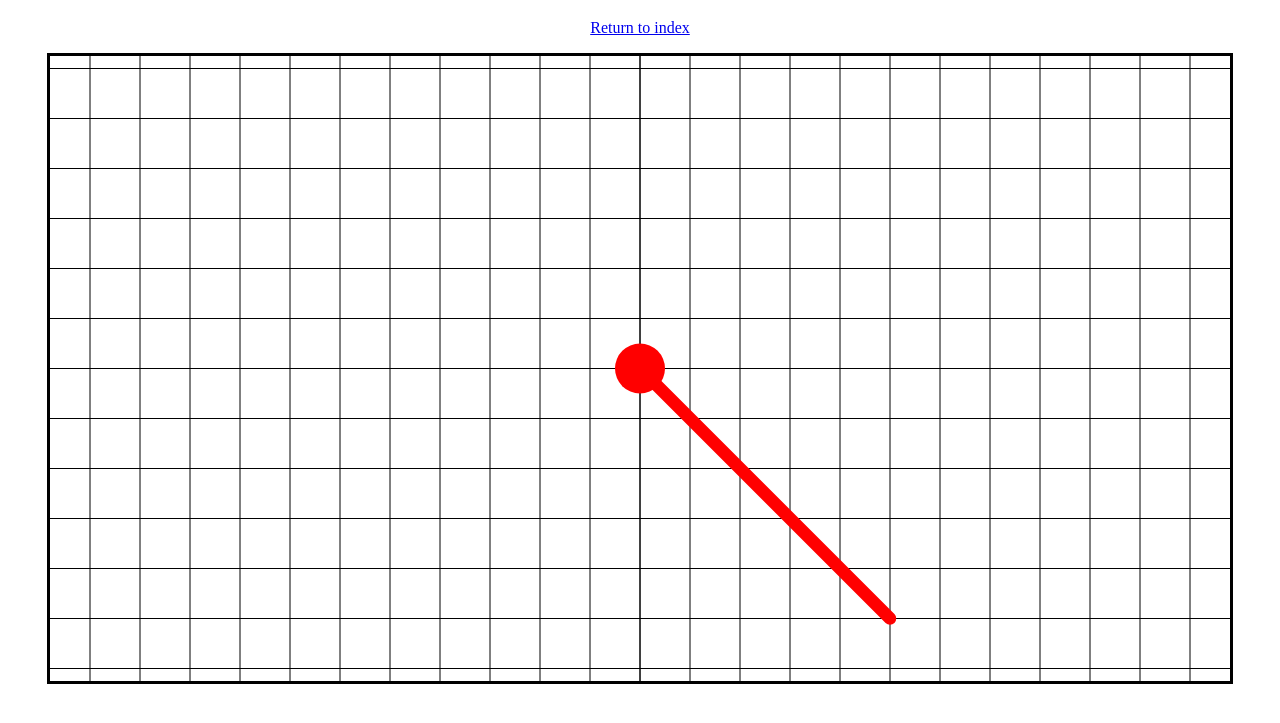
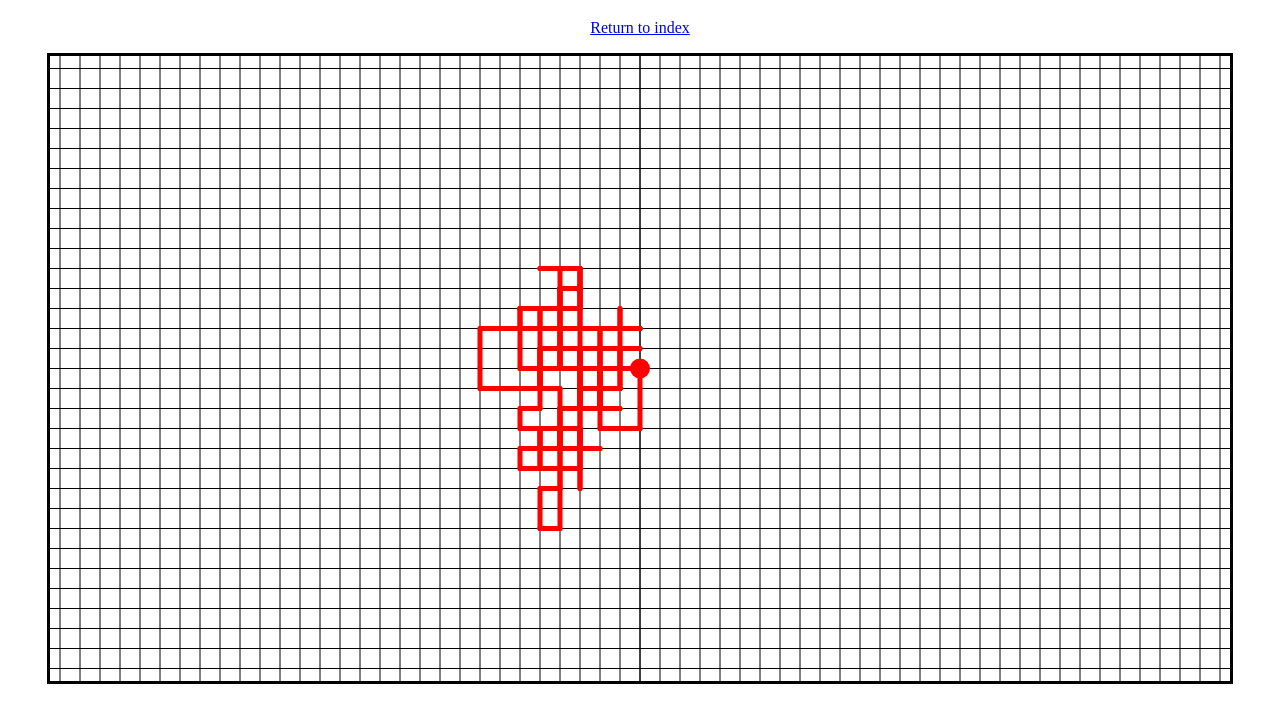
Before and after one commit to alu0101124896/PAI-Practica-09-Random-Walk, a website with bundled scripts: page src/tabares-sergio-random-walk.html in a window 1280 px wide. Shown: the part 61-784 px from the top of the page. Built offline with nearby package versions, Linux system fonts and the light colour scheme.

Commit message:
Random Walk green

```diff
--- a/src/direction.js
+++ /dev/null
@@ -1,35 +0,0 @@
-/**
- * @file direction.js
- * @author Sergio Tabares Hernández <alu0101124896@ull.edu.es>
- * @since Spring 2020
- * @summary University of La Laguna
- * @summary Computer Science - Interactive Aplication Programing
- * @description This program implements a direction class for Random Walk. More
- *  info about it here: https://en.wikipedia.org/wiki/Random_walk
- */
-
-"use strict";
-
-/**
- * @description Class representing a direction
- *
- * @class Direction
- */
-class Direction {
-
-  /**
-   * @description Constructor that creates an instance of a direction.
-   *
-   * @param {number} [xDir=1]
-   * @param {number} [yDir=0]
-   * @memberof Direction
-   */
-  constructor(xDir = 1, yDir = 0) {
-    this.xDir = xDir;
-    this.yDir = yDir;
-  }
-}
-
-if (typeof exports !== 'undefined') { // Execution in node
-  exports.Direction = Direction;
-}
--- a/src/point.js
+++ b/src/point.js
@@ -22,8 +22,8 @@ class Point {
   /**
    * @description Constructor that creates an instance of a point.
    *
-   * @param {number} [xCoord=0]
-   * @param {number} [yCoord=0]
+   * @param {number} [xCoord=0] - X coordinate of the point
+   * @param {number} [yCoord=0] - Y coordinate of the point
    * @memberof Point
    */
   constructor(xCoord = 0, yCoord = 0) {
@@ -31,6 +31,7 @@ class Point {
     this.yCoord = yCoord;
   }
 
+  /* istanbul ignore next */
   /**
    * @description Function that draws the point
    *
@@ -38,7 +39,6 @@ class Point {
    * @param {*} CONTEXT - Canvas context
    * @memberof Point
    */
-  /* istanbul ignore next */
   draw(grid, CONTEXT) {
     CONTEXT.beginPath();
     CONTEXT.fillStyle = RED_POINT;
--- a/src/random-walk.js
+++ b/src/random-walk.js
@@ -13,17 +13,14 @@
 
 let PointOnRandomWalk;
 let SegmentOnRandomWalk;
-let DirectionOnRandomWalk;
 let GridOnRandomWalk;
 if (typeof require !== 'undefined') { // Execution in node
   PointOnRandomWalk = require('./point.js').Point;
   SegmentOnRandomWalk = require('./segment.js').Segment;
-  DirectionOnRandomWalk = require('./direction.js').Direction;
   GridOnRandomWalk = require('./grid.js').Grid;
 } else { // Execution in browser
   PointOnRandomWalk = Point;
   SegmentOnRandomWalk = Segment;
-  DirectionOnRandomWalk = Direction;
   GridOnRandomWalk = Grid;
 }
 
@@ -39,41 +36,52 @@ function random(min_val, max_val) {
 }
 
 /**
+ * @description Function that stops the execution the given amount of time
+ *
+ * @param {number} msToWait - Number of miniseconds to stop the execution
+ */
+function sleep(msToWait) {
+  return new Promise(resolve => setTimeout(resolve, msToWait));
+}
+
+/**
  * @description Function that generates the random walk
  *
  * @param {Grid} grid - Grid in which the random path is going to be generated
  * @param {*} CONTEXT - Canvas context
  * @param {*} CANVAS - Canvas
  */
-function startRandomWalk(grid, CONTEXT, CANVAS) {
+async function startRandomWalk(grid, CONTEXT, CANVAS) {
   let startPoint = new PointOnRandomWalk();
-  let endPoint = new PointOnRandomWalk(5, 5);
+  let endPoint = new PointOnRandomWalk();
   startPoint.draw(grid, CONTEXT);
-  let segment = new SegmentOnRandomWalk(startPoint, endPoint);
-  segment.draw(grid, CONTEXT);
+  while ((Math.abs(endPoint.xCoord) < (CANVAS.width / 2)) &&
+    (Math.abs(endPoint.yCoord) < (CANVAS.height / 2))) {
+    startPoint = Object.assign(Object.create(
+      Object.getPrototypeOf(endPoint)), endPoint);
+    let direction = random(0, 4);
+    switch (direction) {
+      case 0:
+        endPoint.yCoord -= grid.stepLenght; // Up
+        break;
+      case 1:
+        endPoint.yCoord += grid.stepLenght; // Down
+        break;
+      case 2:
+        endPoint.xCoord += grid.stepLenght; // Right
+        break;
+      case 3:
+        endPoint.xCoord -= grid.stepLenght; // Left
+        break;
 
-  // while ((Math.abs(endPoint.xCoord) < CANVAS.width) ||
-  //   (Math.abs(endPoint.yCoord) < CANVAS.height)) {
-  //   let direction = random(1, 4);
-  //   switch (direction) {
-  //     case 1:
-  //       up
-  //       break;
-  //     case 2:
-  //       down
-  //       break;
-  //     case 3:
-  //       right
-  //       break;
-  //     case 4:
-  //       left
-  //       break;
-
-  //     default:
-  //       console.error('Error: Unexpected direction');
-  //       break;
-  //   }
-  // }
+      default:
+        console.error('Error: Unexpected direction');
+        break;
+    }
+    await sleep(grid.stepLenght);
+    let segment = new SegmentOnRandomWalk(startPoint, endPoint);
+    segment.draw(grid, CONTEXT);
+  }
 }
 
 /**
@@ -86,7 +94,7 @@ function mainBrowser() {
     CANVAS.width = window.innerWidth - 100;
     CANVAS.height = window.innerHeight - 175;
 
-    let grid = new GridOnRandomWalk(50);
+    let grid = new GridOnRandomWalk(20);
     grid.draw(CONTEXT, CANVAS);
     startRandomWalk(grid, CONTEXT, CANVAS);
   }
--- a/src/segment.js
+++ b/src/segment.js
@@ -39,6 +39,7 @@ class Segment {
     this.endPoint = endPoint;
   }
 
+  /* istanbul ignore next */
   /**
    * @description Function that draws the segment
    *
@@ -46,16 +47,13 @@ class Segment {
    * @param {*} CONTEXT - Canvas context
    * @memberof Segment
    */
-  /* istanbul ignore next */
   draw(grid, CONTEXT) {
     CONTEXT.beginPath();
     CONTEXT.strokeStyle = RED_SEGMENT;
     CONTEXT.lineWidth = grid.stepLenght / 4;
     CONTEXT.lineCap = ROUND_SEGMENT;
-    CONTEXT.moveTo(this.startPoint.xCoord * grid.stepLenght,
-      this.startPoint.yCoord * grid.stepLenght);
-    CONTEXT.lineTo(this.endPoint.xCoord * grid.stepLenght,
-      this.endPoint.yCoord * grid.stepLenght);
+    CONTEXT.moveTo(this.startPoint.xCoord, this.startPoint.yCoord);
+    CONTEXT.lineTo(this.endPoint.xCoord, this.endPoint.yCoord);
     CONTEXT.stroke();
   }
 }
--- a/src/tabares-sergio-random-walk.html
+++ b/src/tabares-sergio-random-walk.html
@@ -21,7 +21,6 @@
   <canvas id="canvas" style="border:3px solid black;"></canvas>
   <script src="../src/point.js"></script>
   <script src="../src/segment.js"></script>
-  <script src="../src/direction.js"></script>
   <script src="../src/grid.js"></script>
   <script src="../src/random-walk.js"></script>
   <script> mainBrowser(); </script>
```
Also changed, not shown: src/grid.js (+2 -9 lines), test/direction-test.js (deleted, +0 -56 lines).
